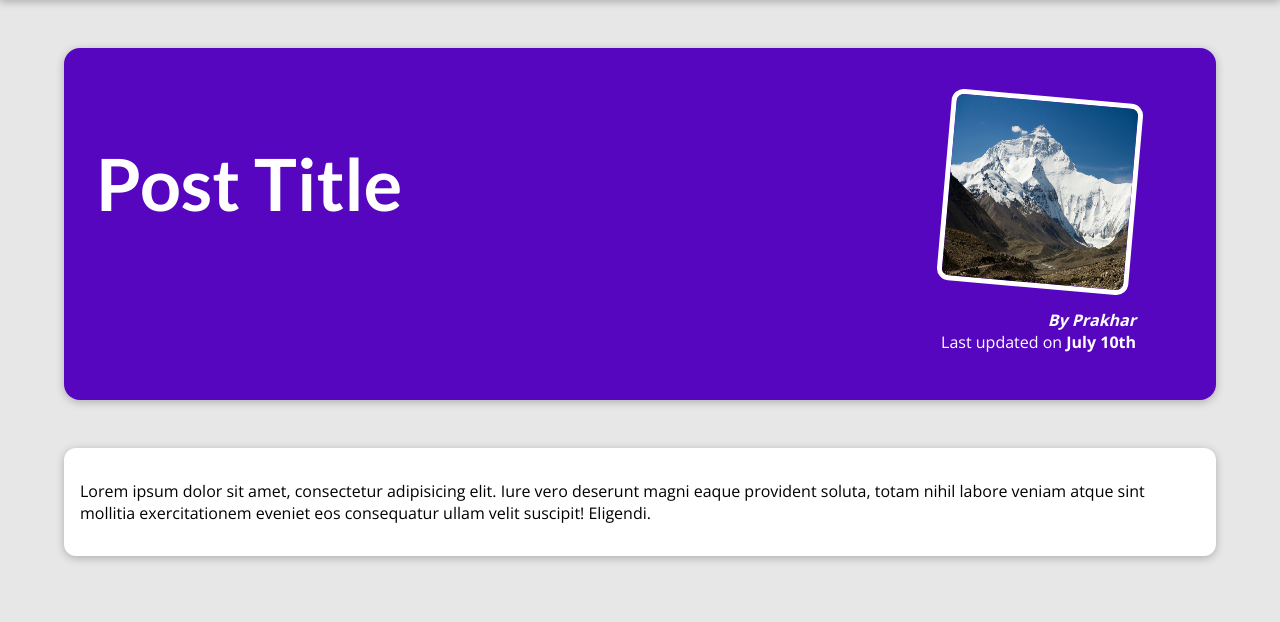
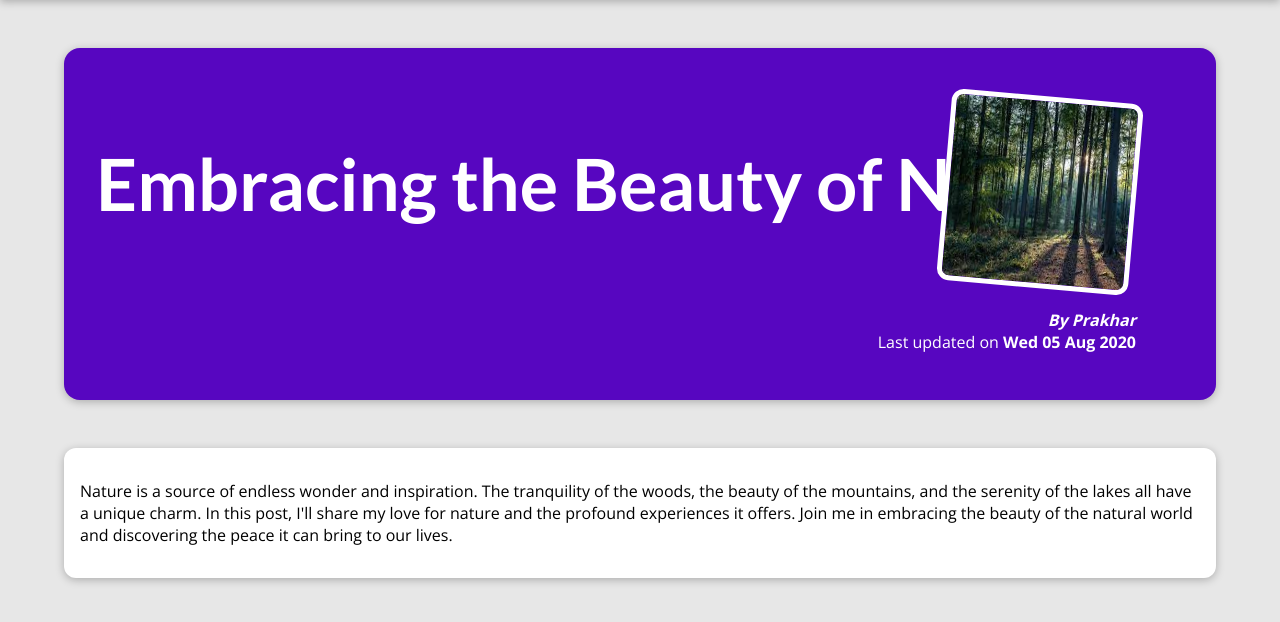
Before and after one commit to prakharpratap20/Django-Projects, a Django app: page /posts/into-the-woods in a window 1280 px wide. Shown: the part 80-702 px from the top of the page. Run offline with Django 4.2, Linux system fonts and the light colour scheme.

Commit message:
removed some hardcoded info

```diff
--- a/blog/templates/blog/index.html
+++ b/blog/templates/blog/index.html
@@ -20,7 +20,9 @@
 <section id="latest-posts">
     <h2> My Views </h2>
     <ul>
-        {% include "blog/includes/post.html" %}
+        {% for post in posts %}
+            {% include "blog/includes/post.html" %}
+        {% endfor %}
     </ul>
 </section>
 
--- a/blog/templates/blog/post-detail.html
+++ b/blog/templates/blog/post-detail.html
@@ -1,7 +1,7 @@
 {% extends "base.html" %}
 {% load static %}
 
-{% block title %} This Post Title {% endblock %}
+{% block title %} {{ post.title }} {% endblock %}
 
 {% block css_files %}
 <link rel="stylesheet" href="{% static 'blog/post-detail.css' %}" />
@@ -10,20 +10,19 @@
 
 {% block content %}
 <section id="summary">
-    <h2>Post Title</h2>
+    <h2>{{ post.title }}</h2>
     <article>
-        <img src="{% static 'blog/images/mountain.jpeg' %}" alt="Post Tile" />
-        <address>By Prakhar</address>
+        <img src="{% static 'blog/images/'|add:post.image %}" alt="{{ post.title }}" />
+        <address>By {{ post.author }}</address>
         <div>
-            Last updated on <time>July 10th</time>
+            Last updated on <time>{{ post.date|date:"D d M Y" }}</time>
         </div>
     </article>
 </section>
 
 <main>
     <p>
-        Lorem ipsum dolor sit amet, consectetur adipisicing elit. Iure vero deserunt magni eaque provident soluta, totam
-        nihil labore veniam atque sint mollitia exercitationem eveniet eos consequatur ullam velit suscipit! Eligendi.
+        {{ post.content }}
     </p>
 </main>
 {% endblock %}
--- a/blog/views.py
+++ b/blog/views.py
@@ -1,28 +1,67 @@
 from django.shortcuts import render
 from datetime import date
 
-posts = [
+all_posts = [
     {
         "slug": "hike-in-the-mountains",
-        "image": "mountain.jpg",
+        "image": "mountain.jpeg",
         "author": "Prakhar",
         "date": date(2021, 7, 21),
-        "title": "Mountain Hiking",
+        "title": "Mountain Hiking Adventure",
+        "excerpt": "There's nothing like the views you get when hiking in the mountains! And I wasn't even prepared for what happened whilst I was enjoying the view!",
+        "content": """
+          Mountain hiking is a thrilling adventure that everyone should experience at least once in their life. The breathtaking views and the sense of accomplishment when you reach the summit are unmatched. In this post, I'll take you on a journey to the mountains, share my experiences, and provide some tips for an enjoyable hiking adventure. So, fasten your hiking boots, and let's explore the beauty of the great outdoors!
+        """
+    },
+    {
+        "slug": "programming-is-fun",
+        "image": "coding.avif",
+        "author": "Prakhar",
+        "date": date(2022, 3, 10),
+        "title": "The Joy of Learning",
+        "excerpt": "Learning something new can be an exciting journey. Join me as I share my recent experiences and discoveries.",
+        "content": """
+          Learning something new can be an exciting journey, whether it's exploring a new coding language or discovering a new hobby. In this post, I'll share my recent experiences and discoveries, from diving into new technologies to exploring different aspects of life. If you're curious about the joy of learning and exploring, you're in for an exciting read!
+        """
+    },
+    {
+        "slug": "into-the-woods",
+        "image": "woods.jpeg",
+        "author": "Prakhar",
+        "date": date(2020, 8, 5),
+        "title": "Embracing the Beauty of Nature",
+        "excerpt": "Nature is amazing! The amount of inspiration I get when walking in nature is incredible!",
+        "content": """
+          Nature is a source of endless wonder and inspiration. The tranquility of the woods, the beauty of the mountains, and the serenity of the lakes all have a unique charm. In this post, I'll share my love for nature and the profound experiences it offers. Join me in embracing the beauty of the natural world and discovering the peace it can bring to our lives.
+        """
+    }
+]
 
 
-    }
-]
+
+def get_date(post):
+    return post["date"]
+
 
 # Create your views here.
 
 
 def starting_page(request):
-    return render(request, "blog/index.html")
+    sorted_posts = sorted(all_posts, key=get_date)
+    latest_posts = sorted_posts[-3:]
+    return render(request, "blog/index.html", {
+        "posts": latest_posts
+    })
 
 
 def posts(request):
-    return render(request, "blog/all-posts.html")
+    return render(request, "blog/all-posts.html", {
+        "all_posts": all_posts
+    })
 
 
 def post_detail(request, slug):
-    return render(request, "blog/post-detail.html")
+    identified_post = next(post for post in all_posts if post["slug"] == slug)
+    return render(request, "blog/post-detail.html", {
+        "post": identified_post
+    })
```
Also changed, not shown: blog/templates/blog/all-posts.html (+3 -6 lines), blog/templates/blog/includes/post.html (+4 -6 lines), templates/404.html (added, +11 -0 lines), blog/static/blog/images/coding.avif (added), blog/static/blog/images/woods.jpeg (added).
